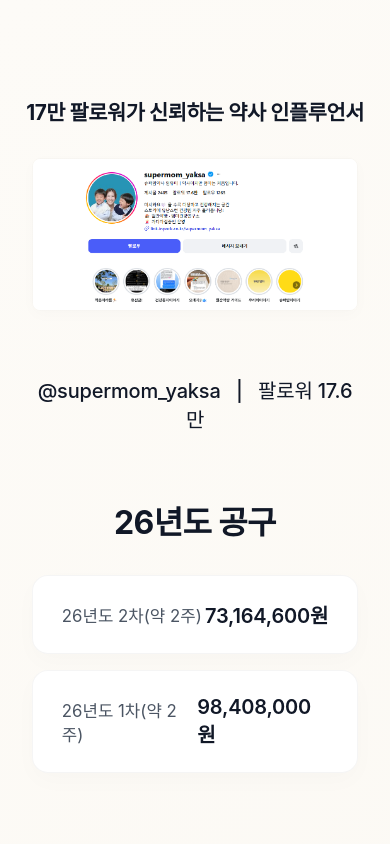
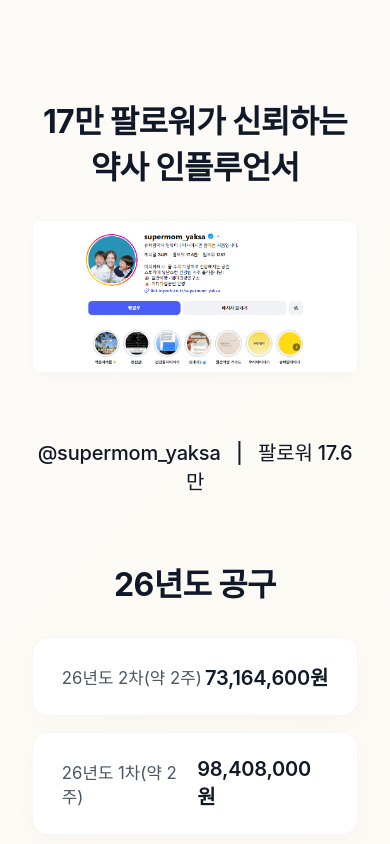
Before and after one commit to pro2-gif/influencer, a React (Vite) app in the folder web/: page / in a window 390 px wide. Shown: the top 844 px of the page. Built offline with nearby package versions, Linux system fonts and the light colour scheme; a web font is replaced by a local one.

Commit message:
style: 제목 2줄 배치 및 모바일 폰트 축소 제거

```diff
--- a/web/src/components/HeroSection.jsx
+++ b/web/src/components/HeroSection.jsx
@@ -7,7 +7,10 @@ function HeroSection() {
 
         {/* 상단: 인스타그램 캡처본 (새로운 제목 추가) */}
         <div className="capture-col">
-          <h2 className="section-title">17만 팔로워가 신뢰하는 약사 인플루언서</h2>
+          <h2 className="section-title">
+            17만 팔로워가 신뢰하는<br />
+            약사 인플루언서
+          </h2>
           <div className="capture-img-wrap">
             <img src="/images/capture_profile.png" alt="Profile Capture" className="capture-img" />
           </div>
--- a/web/src/index.css
+++ b/web/src/index.css
@@ -123,13 +123,6 @@ body {
   letter-spacing: -0.02em;
 }
 
-/* 스마트폰(모바일) 화면에서 제목 크기 자동 축소 및 한 줄 고정 */
-@media (max-width: 600px) {
-  .section-title {
-    font-size: 1.3rem;
-    white-space: nowrap; /* 강제로 한 줄로 만듦 */
-  }
-}
 
 .capture-img-wrap {
   width: 100%;
```
